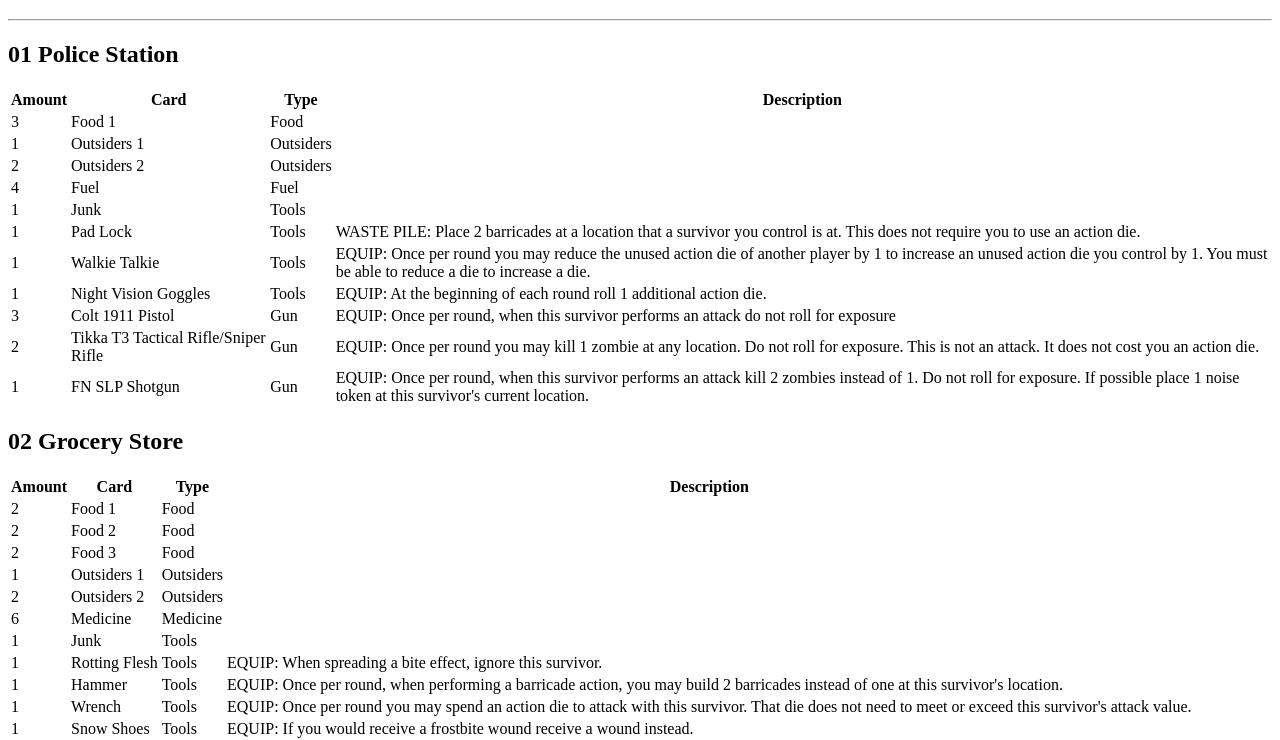
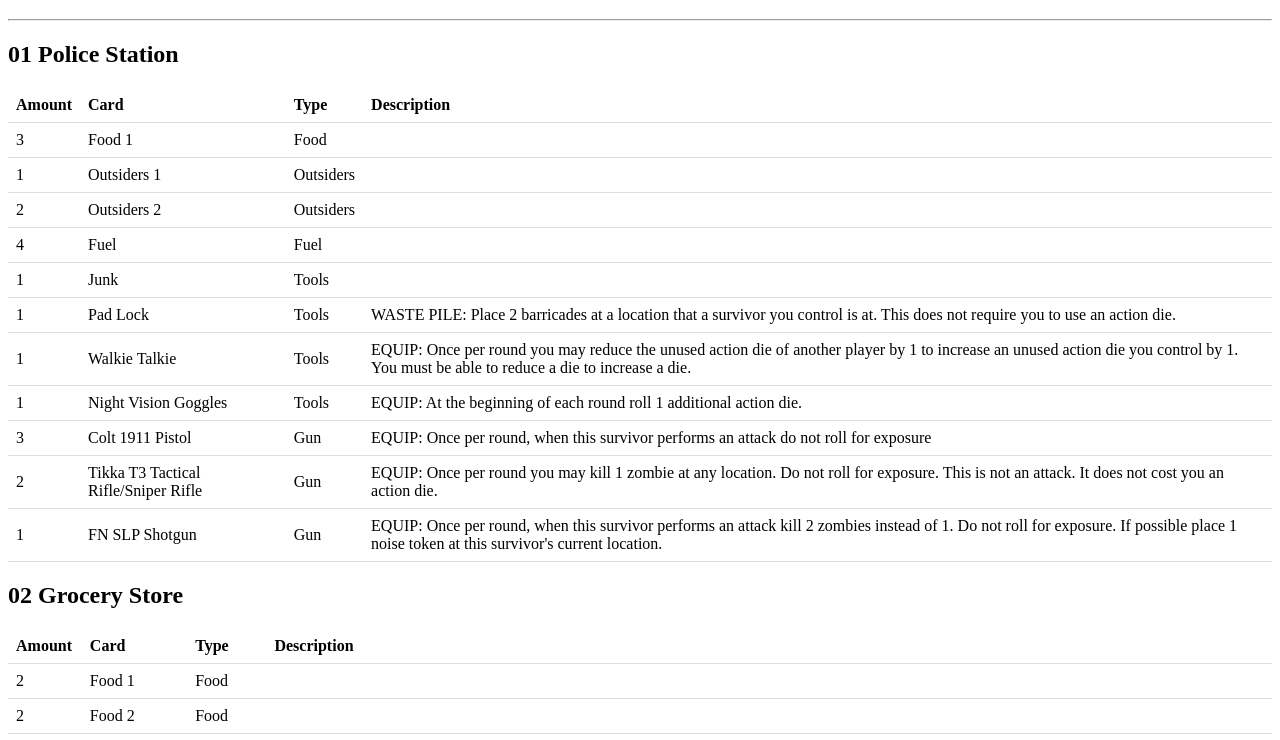
Before and after one commit to StrawberrySugars/DeadOfWinter, a website: page index.html in a window 1280 px wide. Shown: the part 61-801 px from the top of the page. Drawn offline with Linux system fonts and the light colour scheme; the site is published under a folder, as on GitHub Pages, so addresses that start at the root find nothing.

Commit message:
change link to stylesheet in index.html

```diff
--- a/index.html
+++ b/index.html
@@ -5,7 +5,7 @@
     <meta charset="UTF-8">
     <meta name="viewport" content="width=device-width, initial-scale=1.0">
     <title>Dead of Winter</title>
-    <link href="/public/styles.css" rel="stylesheet"/>
+    <link href="public/styles.css" rel="stylesheet"/>
 </head>
 
 
```
